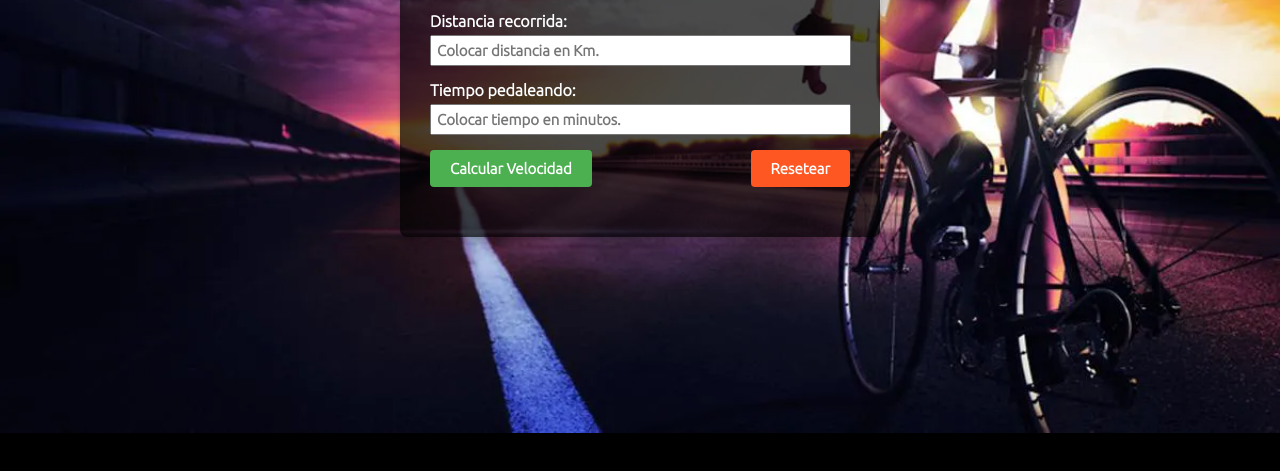
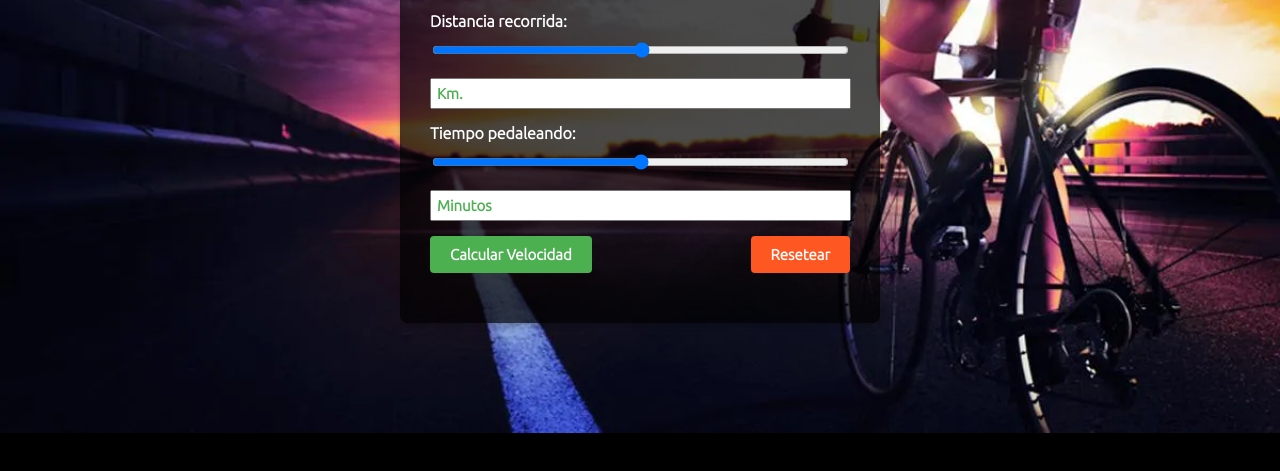
Before and after one commit to fntorre/velocidadBici, a plain HTML site: page index.html in a window 1280 px wide. Shown: the part 287-758 px from the top of the page. Drawn offline with Linux system fonts and the light colour scheme.

Commit message:
add range

```diff
--- a/index.html
+++ b/index.html
@@ -23,9 +23,11 @@
             <label for="nombre">Nombre: </label>
             <input type="text" id="nombre" required> <br>
             <label for="distancia">Distancia recorrida: </label>
-            <input type="number" id="distancia" placeholder="Colocar distancia en Km." required> <br>
+            <input type="range" min="1" max="200" id="distancia" onchange="updateTextInputDist(this.value);" required> <br>
+            <input type="text" id="textInputDist" value="Km.">
             <label for="tiempo">Tiempo pedaleando: </label>
-            <input type="number" id="tiempo" placeholder="Colocar tiempo en minutos." required> <br>
+            <input type="range" min="15" max="480" id="tiempo" onchange="updateTextInputTiempo(this.value);" required> <br>
+            <input type="text" id="textInputTiempo" value="Minutos">
             <button type="button" id="btn_validar" class="calc" onclick="calcular()">
                 Calcular Velocidad
             </button>
--- a/script.js
+++ b/script.js
@@ -13,6 +13,13 @@ function calcular() {
     }
 }
 
+function updateTextInputDist(val) {
+    document.getElementById('textInputDist').value=val + " "  + "Km.";
+  }
+
+  function updateTextInputTiempo(val) {
+    document.getElementById('textInputTiempo').value=val  + " "  + "Minutos";
+  }
 function resetear() {
     location.reload()
 }
```
